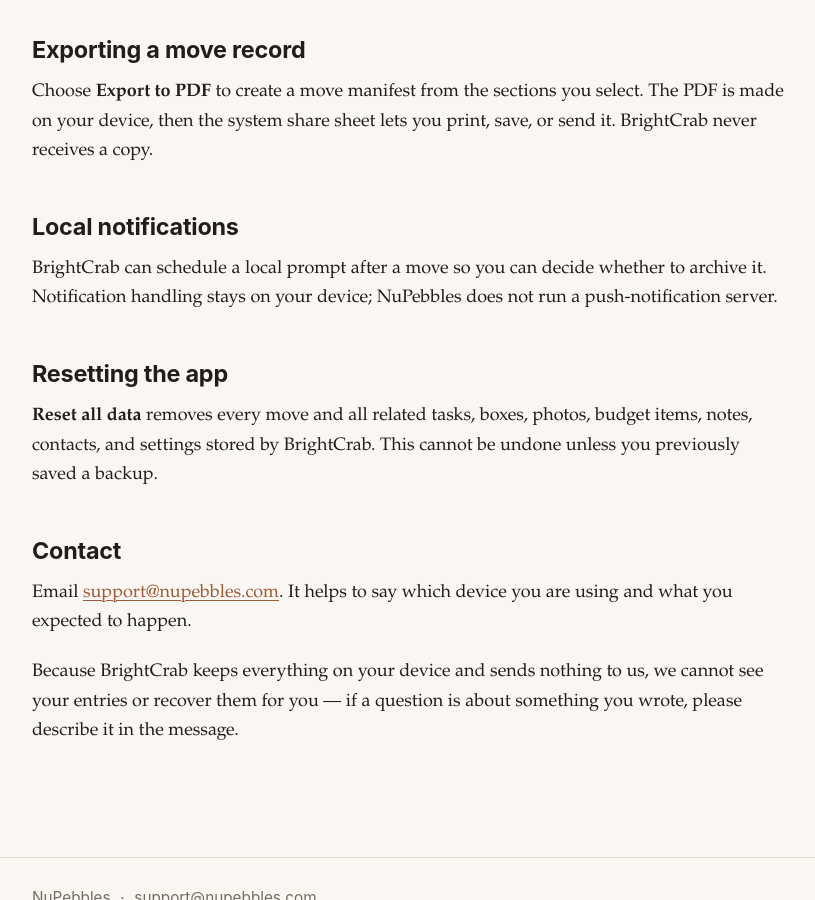
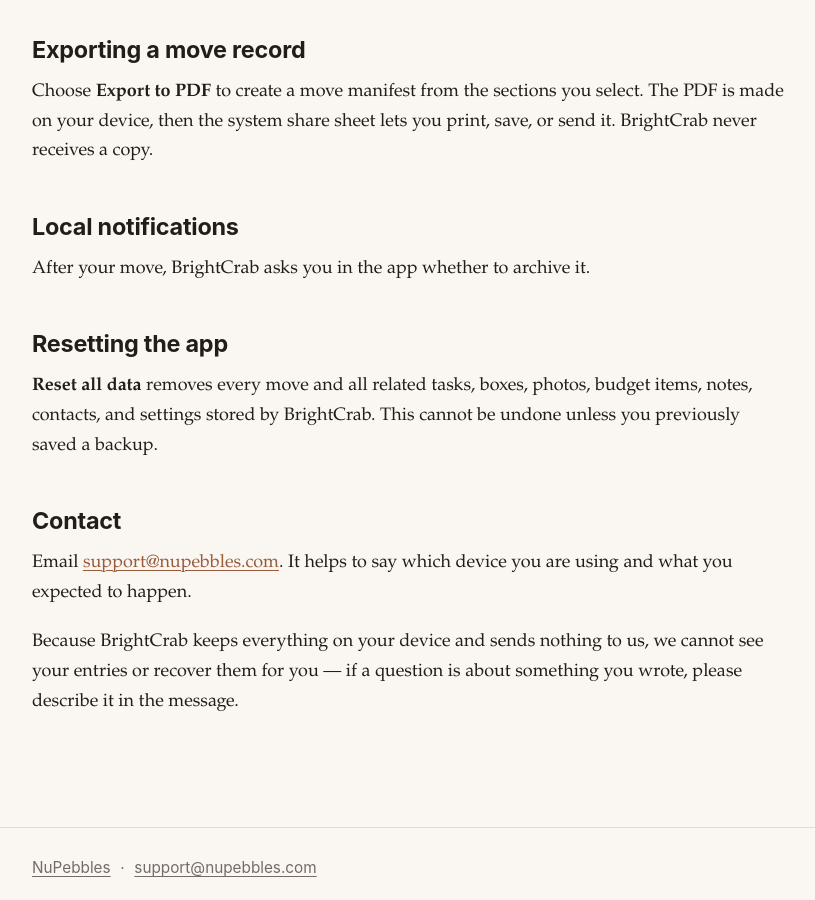
Before and after one commit to beccapearl/nupebbles, a Jekyll site: the page built from apps/brightcrab/support.md, in a window 1280 px wide and 900 px high, scrolled down 1291 px. Shown: the whole window, without its empty margins (230-1045 px from the left). Built offline with Jekyll 4.4.1, drawn with Linux system fonts in a browser that asks for light colours.

Commit message:
BrightCrab support: archive prompt is asked in the app
Co-Authored-By: Claude Opus 5.5 <noreply@anthropic.com>

```diff
--- a/apps/brightcrab/support.md
+++ b/apps/brightcrab/support.md
@@ -30,7 +30,7 @@ Choose **Export to PDF** to create a move manifest from the sections you select.
 
 ## Local notifications
 
-BrightCrab can schedule a local prompt after a move so you can decide whether to archive it. Notification handling stays on your device; NuPebbles does not run a push-notification server.
+After your move, BrightCrab asks you in the app whether to archive it.
 
 ## Resetting the app
 
```
